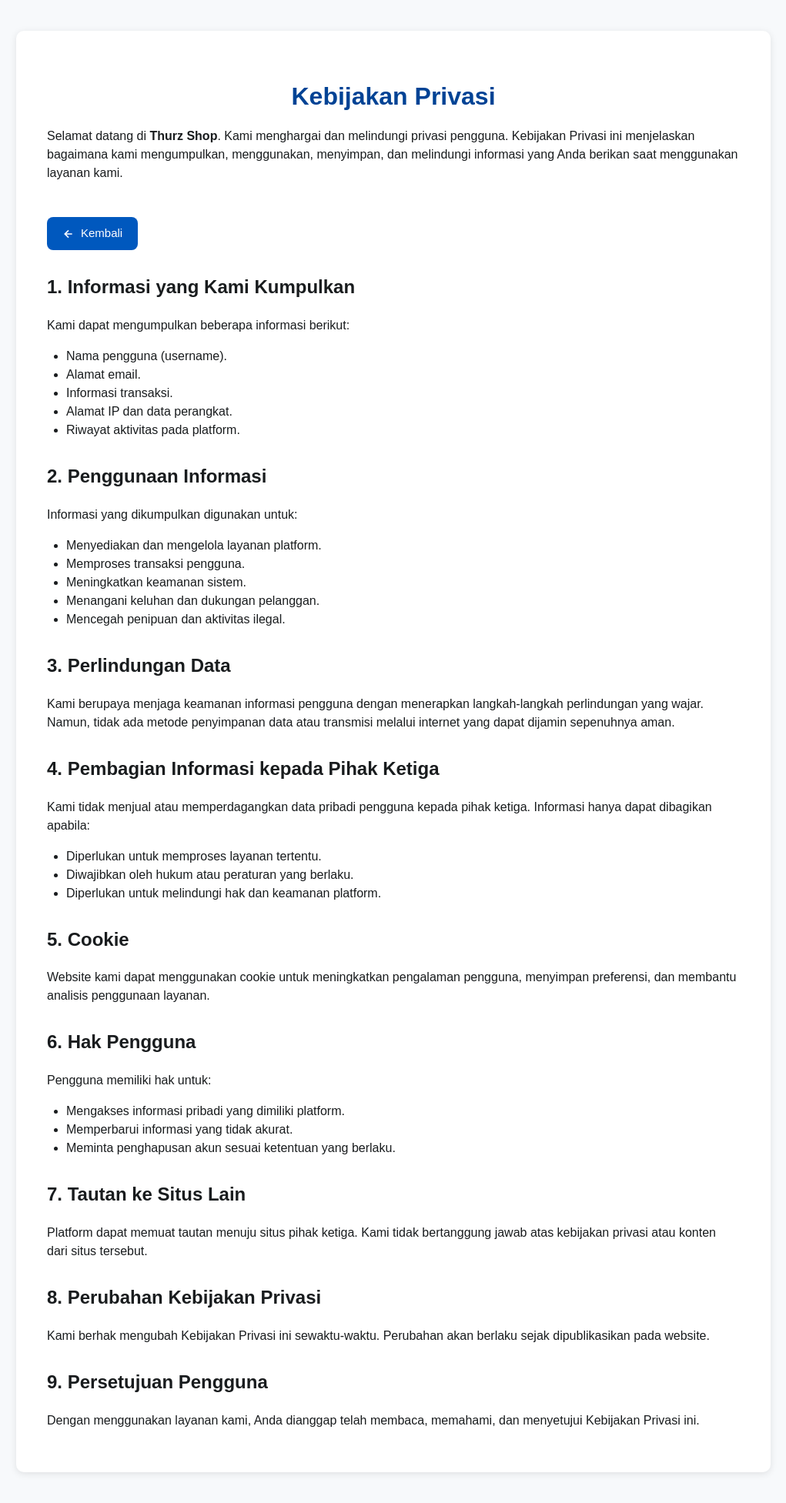
After one commit to FaThurzz/WebAkhirPPW, a PHP site: page /pages/other/privacy.php in a window 1280 px wide. The commit adds this page. Shown: the whole page at 77% size, without its empty margins (129-1150 px from the left). Run offline with PHP 8.4, Linux system fonts and the light colour scheme.

Commit message:
add policy privacy

```diff
--- a/public_html/index.php
+++ b/public_html/index.php
@@ -70,12 +70,6 @@ if ($hour >= 5 && $hour < 12) {
         <div class="section-sub">Find premium accounts for your favorite titles</div>
         <div class="category-count">Total game tersedia: <?php echo mysqli_num_rows($games); ?> kategori</div>
       </div>
-      <a href="pages/marketplace.php" class="view-all">
-        View All Categories
-        <svg width="14" height="14" fill="none" stroke="currentColor" stroke-width="2.5" viewBox="0 0 24 24">
-          <path d="M5 12h14M12 5l7 7-7 7"/>
-        </svg>
-      </a>
     </div>
     <div class="games-grid">
       <?php foreach ($games as $game): ?>
--- /dev/null
+++ b/public_html/pages/other/privacy.php
@@ -0,0 +1,227 @@
+<!DOCTYPE html>
+<html lang="id">
+<head>
+    <meta charset="UTF-8">
+    <meta name="viewport" content="width=device-width, initial-scale=1.0">
+    <title>Kebijakan Privasi</title>
+
+    <style>
+        :root {
+        /* ── Surfaces ─────────────────────────────── */
+        --white:                  #ffffff;
+        --bg:                     #f7f9fb;
+        --bg2:                    #f2f4f6;
+        --bg3:                    #eceef0;
+        --border:                 #e2e8f0;
+        --border-strong:          #c2c6d6;
+        --card-bg:                #ffffff;
+
+        /* ── Text ────────────────────────────────── */
+        --text:                   #191c1e;
+        --muted:                  #424754;
+
+        /* ── Brand / Primary ─────────────────────── */
+        --blue:                   #0058be;
+        --blue-dk:                #004395;
+        --blue-lt:                #d8e2ff;
+        --blue-container:         #2170e4;
+
+        /* ── Semantic ────────────────────────────── */
+        --green:                  #12b76a;
+        --orange:                 #924700;
+
+        /* ── Elevation / Shadow ──────────────────── */
+        --shadow:                 0px 4px 12px rgba(0, 0, 0, 0.05);
+        --shadow-lg:              0px 20px 25px rgba(0, 0, 0, 0.10);
+
+        /* ── Shape ───────────────────────────────── */
+        --radius-sm:              0.25rem;
+        --radius:                 0.5rem;
+        --radius-md:              0.75rem;
+        --radius-lg:              1rem;
+        --radius-xl:              1.5rem;
+        --radius-full:            9999px;
+
+        /* ── Spacing (8px base scale) ────────────── */
+        --space-1:  8px;
+        --space-2:  16px;
+        --space-3:  24px;
+        --space-4:  32px;
+        --space-5:  40px;
+        --space-6:  48px;
+        --space-7:  56px;
+        --space-8:  64px;
+        --container: 1280px;
+        --gutter:    24px;
+        }
+
+        body {
+        font-family: 'Outfit', sans-serif;
+        background: var(--bg);
+        color: var(--text);
+        font-size: 16px;
+        line-height: 1.5;
+        -webkit-font-smoothing: antialiased;
+        }
+
+        .container {
+            max-width: 900px;
+            margin: 40px auto;
+            background: #fff;
+            padding: 40px;
+            border-radius: 10px;
+            box-shadow: 0 2px 10px rgba(0,0,0,0.1);
+        }
+
+        h1 {
+            color: var(--blue-dk);
+            text-align: center;
+            margin-bottom: 10px;
+        }
+
+        h2 {
+            color: var(--text);
+            margin-top: 30px;
+        }
+
+        p {
+            margin-bottom: 15px;
+        }
+
+        ul, ol {
+            padding-left: 25px;
+        }
+
+        .updated {
+            text-align: center;
+            color: gray;
+            margin-bottom: 30px;
+        }
+
+        .back-btn {
+            display: inline-flex;
+            align-items: center;
+            gap: 8px;
+            margin-top: 30px;
+            padding: 10px 20px;
+            background: var(--blue);
+            color: #fff;
+            border: none;
+            border-radius: var(--radius);
+            font-size: 15px;
+            font-family: 'Outfit', sans-serif;
+            cursor: pointer;
+            text-decoration: none;
+            transition: background 0.2s;
+        }
+
+        .back-btn:hover {
+            background: var(--blue-dk);
+        }
+    </style>
+</head>
+<body>
+
+<div class="container">
+
+    <h1>Kebijakan Privasi</h1>
+
+    <p>
+        Selamat datang di <strong>Thurz Shop</strong>. Kami menghargai dan melindungi privasi pengguna.
+        Kebijakan Privasi ini menjelaskan bagaimana kami mengumpulkan, menggunakan, menyimpan,
+        dan melindungi informasi yang Anda berikan saat menggunakan layanan kami.
+    </p>
+
+    <a href="javascript:history.back()" class="back-btn">
+        <svg width="16" height="16" fill="none" stroke="currentColor" stroke-width="2.5" viewBox="0 0 24 24">
+            <path d="M19 12H5M12 5l-7 7 7 7"/>
+        </svg>
+        Kembali
+    </a>
+
+    <h2>1. Informasi yang Kami Kumpulkan</h2>
+
+    <p>Kami dapat mengumpulkan beberapa informasi berikut:</p>
+
+    <ul>
+        <li>Nama pengguna (username).</li>
+        <li>Alamat email.</li>
+        <li>Informasi transaksi.</li>
+        <li>Alamat IP dan data perangkat.</li>
+        <li>Riwayat aktivitas pada platform.</li>
+    </ul>
+
+    <h2>2. Penggunaan Informasi</h2>
+
+    <p>Informasi yang dikumpulkan digunakan untuk:</p>
+
+    <ul>
+        <li>Menyediakan dan mengelola layanan platform.</li>
+        <li>Memproses transaksi pengguna.</li>
+        <li>Meningkatkan keamanan sistem.</li>
+        <li>Menangani keluhan dan dukungan pelanggan.</li>
+        <li>Mencegah penipuan dan aktivitas ilegal.</li>
+    </ul>
+
+    <h2>3. Perlindungan Data</h2>
+
+    <p>
+        Kami berupaya menjaga keamanan informasi pengguna dengan menerapkan langkah-langkah
+        perlindungan yang wajar. Namun, tidak ada metode penyimpanan data atau transmisi melalui internet
+        yang dapat dijamin sepenuhnya aman.
+    </p>
+
+    <h2>4. Pembagian Informasi kepada Pihak Ketiga</h2>
+
+    <p>
+        Kami tidak menjual atau memperdagangkan data pribadi pengguna kepada pihak ketiga.
+        Informasi hanya dapat dibagikan apabila:
+    </p>
+
+    <ul>
+        <li>Diperlukan untuk memproses layanan tertentu.</li>
+        <li>Diwajibkan oleh hukum atau peraturan yang berlaku.</li>
+        <li>Diperlukan untuk melindungi hak dan keamanan platform.</li>
+    </ul>
+
+    <h2>5. Cookie</h2>
+
+    <p>
+        Website kami dapat menggunakan cookie untuk meningkatkan pengalaman pengguna,
+        menyimpan preferensi, dan membantu analisis penggunaan layanan.
+    </p>
+
+    <h2>6. Hak Pengguna</h2>
+
+    <p>Pengguna memiliki hak untuk:</p>
+
+    <ul>
+        <li>Mengakses informasi pribadi yang dimiliki platform.</li>
+        <li>Memperbarui informasi yang tidak akurat.</li>
+        <li>Meminta penghapusan akun sesuai ketentuan yang berlaku.</li>
+    </ul>
+
+    <h2>7. Tautan ke Situs Lain</h2>
+
+    <p>
+        Platform dapat memuat tautan menuju situs pihak ketiga.
+        Kami tidak bertanggung jawab atas kebijakan privasi atau konten dari situs tersebut.
+    </p>
+
+    <h2>8. Perubahan Kebijakan Privasi</h2>
+
+    <p>
+        Kami berhak mengubah Kebijakan Privasi ini sewaktu-waktu.
+        Perubahan akan berlaku sejak dipublikasikan pada website.
+    </p>
+
+    <h2>9. Persetujuan Pengguna</h2>
+
+    <p>
+        Dengan menggunakan layanan kami, Anda dianggap telah membaca,
+        memahami, dan menyetujui Kebijakan Privasi ini.
+    </p>
+</div>
+
+</body>
+</html>
--- a/public_html/pages/register.php
+++ b/public_html/pages/register.php
@@ -348,7 +348,7 @@ include '../includes/header.php';
           <label class="login-remember reg-terms">
             <input type="checkbox" name="terms" id="terms" required />
             <span class="login-remember-box"></span>
-            <span>Saya menyetujui <a href="#" class="reg-terms-link">Syarat & Ketentuan</a> serta <a href="#" class="reg-terms-link">Kebijakan Privasi</a> ThurzShop</span>
+            <span>Saya menyetujui <a href="other/snk.php" class="reg-terms-link">Syarat & Ketentuan</a> serta <a href="other/privacy.php" class="reg-terms-link">Kebijakan Privasi</a> ThurzShop</span>
           </label>
           <span class="form-error-msg" id="err-terms"></span>
         </div>
```
Also changed, not shown: public_html/pages/other/snk.php (added, +226 -0 lines).
